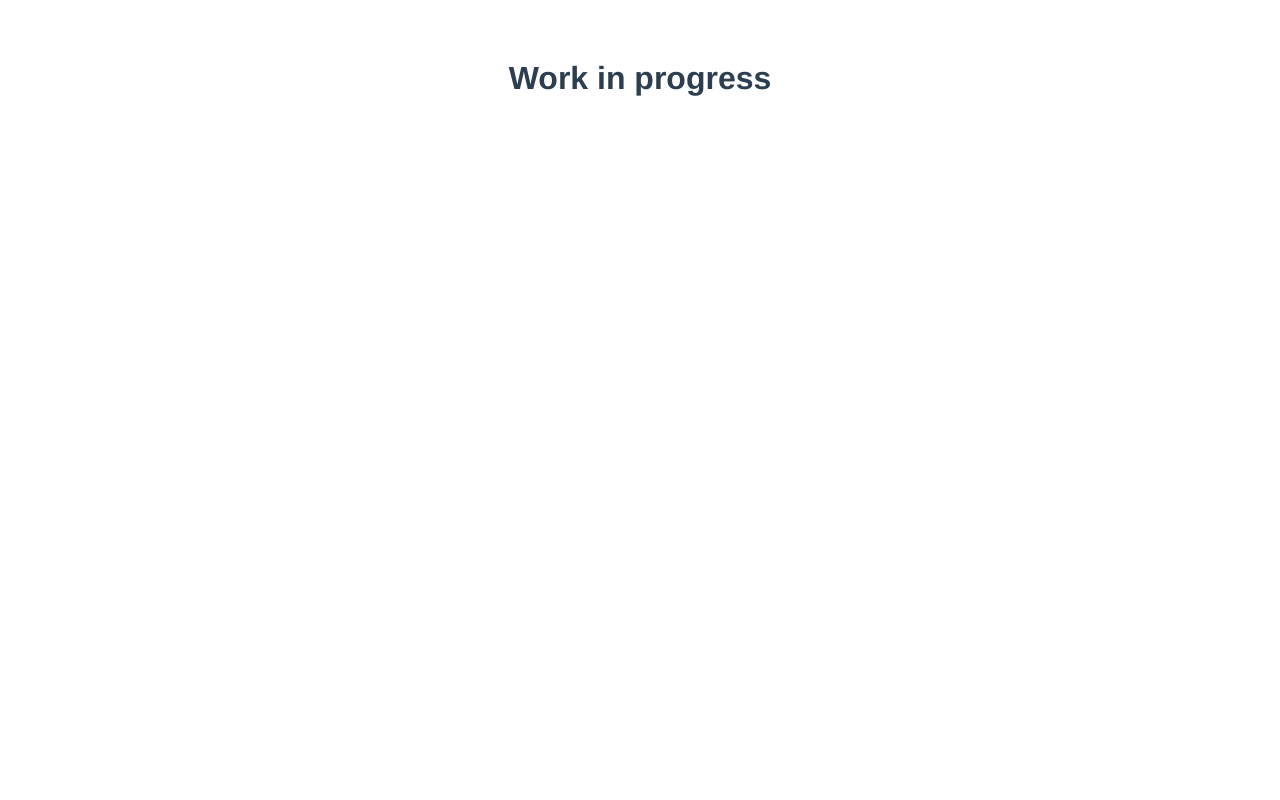
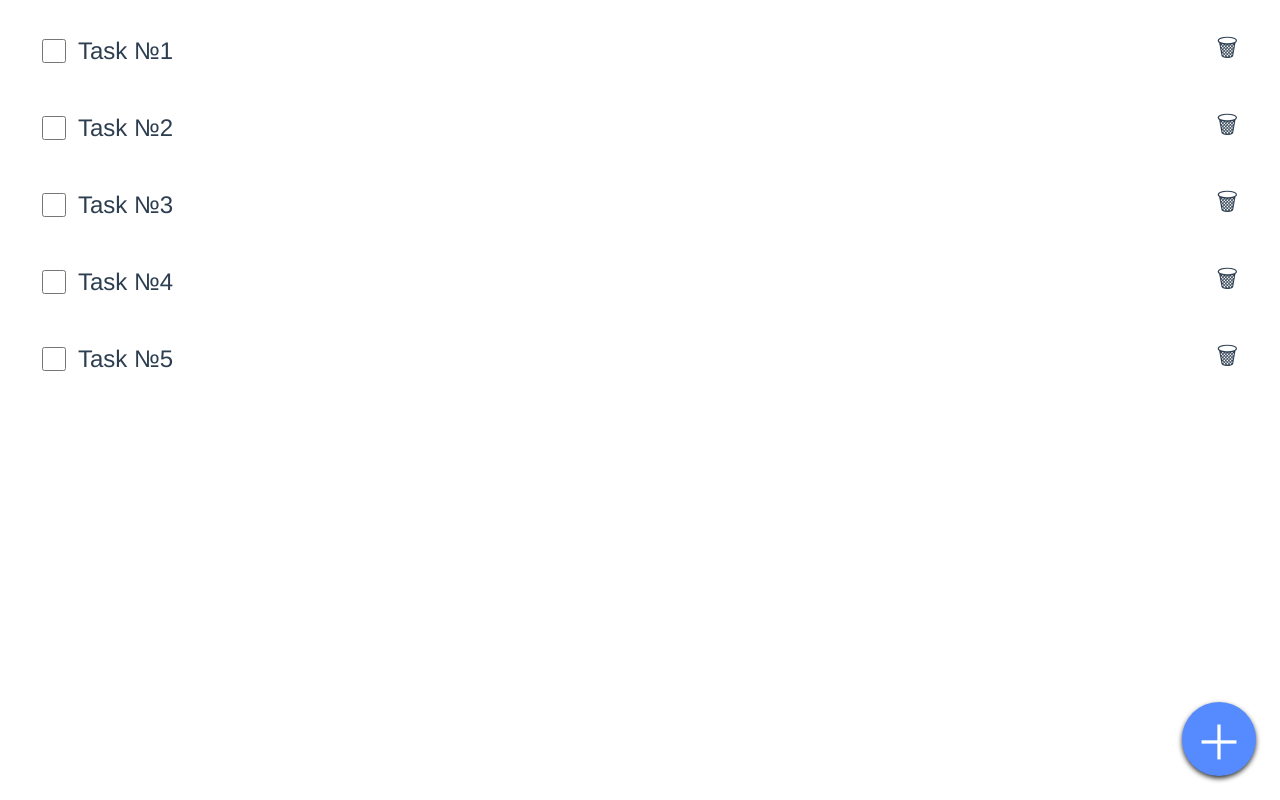
Before and after one commit to IntegerVector/suru, a Vue app: page / in a window 1280 px wide. Built offline with nearby package versions, Linux system fonts and the light colour scheme.

Commit message:
base components initialization

```diff
--- a/public/index.html
+++ b/public/index.html
@@ -1,17 +1,18 @@
 <!DOCTYPE html>
 <html lang="en">
   <head>
+    <base href="/">
     <meta charset="utf-8">
     <meta http-equiv="X-UA-Compatible" content="IE=edge">
     <meta name="viewport" content="width=device-width,initial-scale=1.0">
-    <!-- <link rel="icon" href="<%= BASE_URL %>favicon.ico"> -->
+    <meta name="author" content="Andrew Ryban">
+    <meta name="description" content="Suru, simple task manager">
+    <link rel="icon" href="<%= BASE_URL %>icons/icon-192x192.png">
+    <link rel="manifest" href="<%= BASE_URL %>manifest.webmanifest">
+    <meta name="theme-color" content="#3e6bff">
     <title><%= htmlWebpackPlugin.options.title %></title>
   </head>
-  <body>
-    <noscript>
-      <strong>We're sorry but <%= htmlWebpackPlugin.options.title %> doesn't work properly without JavaScript enabled. Please enable it to continue.</strong>
-    </noscript>
-    <div id="app"></div>
+  <body id="app">
     <!-- built files will be auto injected -->
   </body>
 </html>
--- a/src/App.vue
+++ b/src/App.vue
@@ -1,27 +1,92 @@
 <template>
-  <div id="app">
-    <HelloWorld msg="Work in progress"/>
-  </div>
+  <main class="main-container">
+    <TasksList
+      class="task-list-container"
+      v-bind:tasks="mockData.tasks">
+    </TasksList>
+    <AddTaskListItem
+      class="add-task-list-item-container">
+    </AddTaskListItem>
+  </main>
 </template>
 
 <script>
-import HelloWorld from './components/HelloWorld.vue'
+import TasksList from './components/TasksList.vue';
+import AddTaskListItem from './components/AddTaskListItem.vue';
 
 export default {
   name: 'App',
   components: {
-    HelloWorld
+    TasksList,
+    AddTaskListItem
+  },
+  data() {
+    return {
+      mockData: {
+        tasks: [
+          {
+            id: 1,
+            text: 'Task №1'
+          },
+          {
+            id: 2,
+            text: 'Task №2'
+          },
+          {
+            id: 3,
+            text: 'Task №3'
+          },
+          {
+            id: 4,
+            text: 'Task №4'
+          },
+          {
+            id: 5,
+            text: 'Task №5'
+          },
+        ]
+      }
+    };
   }
 }
 </script>
 
 <style>
-#app {
+:root {
+  font-size: x-large;
+  background-color: white;
+}
+
+* {
   font-family: Avenir, Helvetica, Arial, sans-serif;
   -webkit-font-smoothing: antialiased;
   -moz-osx-font-smoothing: grayscale;
   text-align: center;
   color: #2c3e50;
-  margin-top: 60px;
+  margin: 0;
+  padding: 0;
+}
+
+html, body, main {
+  width: 100%;
+  height: 100%;
+}
+
+.main-container {
+  display: flex;
+  flex-direction: column;
+  justify-content: flex-end;
+}
+
+.task-list-container {
+  flex-grow: 1;
+}
+
+.add-task-list-item-container {
+  position: fixed;
+  bottom: 1rem;
+  right: 1rem;
+  width: 3rem;
+  height: 3rem;
 }
 </style>
--- /dev/null
+++ b/src/components/AddTaskListItem.vue
@@ -0,0 +1,39 @@
+<template>
+  <section class="add-task-section-container">
+    ＋
+  </section>
+</template>
+
+<script>
+export default {
+  name: 'AddTaskListItem'
+}
+</script>
+
+<style scoped>
+.add-task-section-container{
+  display: flex;
+  align-items: center;
+  justify-content: center;
+  font-size: 2rem;
+  user-select: none;
+  outline: none;
+  color: white;
+  border-radius: 50%;
+  border: 1px solid transparent;
+  border-radius: 50%;
+  background-color: #568bff;
+  box-shadow: 0 0.1rem 0.2rem 0 rgba(0, 0, 0, 0.8);
+  -webkit-tap-highlight-color: rgba(255, 255, 255, 0);
+  cursor: pointer;
+}
+
+.add-task-section-container:hover {
+  background-color: #3e6bff;
+  transition: 400ms;
+}
+
+.add-task-section-container:active {
+  background-color: #0000ff;
+}
+</style>
--- a/src/components/HelloWorld.vue
+++ /dev/null
@@ -1,32 +0,0 @@
-<template>
-  <div class="hello">
-    <h1>{{ msg }}</h1>
-  </div>
-</template>
-
-<script>
-export default {
-  name: 'HelloWorld',
-  props: {
-    msg: String
-  }
-}
-</script>
-
-<!-- Add "scoped" attribute to limit CSS to this component only -->
-<style scoped>
-h3 {
-  margin: 40px 0 0;
-}
-ul {
-  list-style-type: none;
-  padding: 0;
-}
-li {
-  display: inline-block;
-  margin: 0 10px;
-}
-a {
-  color: #42b983;
-}
-</style>
--- /dev/null
+++ b/src/components/TaskItem.vue
@@ -0,0 +1,79 @@
+<template>
+  <article class="task-item-container">
+    <input
+      class="status-checkbox"
+      title="set task as done"
+      type="checkbox"
+      id="status"/>
+    <span
+      class="task-text"
+      v-bind:title="text">
+      {{ text }}
+    </span>
+    <button
+      title="delete task"
+      class="delete-button">
+      🗑
+    </button>
+  </article>
+</template>
+
+<script>
+export default {
+  name: 'TaskItem',
+  props: {
+    id: Number,
+    text: String
+  }
+}
+</script>
+
+<style scoped>
+input, button, .task-item-container {
+  cursor: pointer;
+}
+
+.task-item-container {
+  padding: 0.5rem;
+  display: flex;
+  align-items: center;
+  border-radius: 8px;
+}
+
+.task-item-container:hover {
+  background-color: #eeeeee;
+  transition: 400ms;
+}
+
+.task-item-container:active {
+  background-color: #d4d4d4;
+}
+
+.status-checkbox, .delete-button {
+  flex-grow: 0;
+  margin: 0 0.5rem 0 0.5rem;
+}
+
+.status-checkbox {
+  width: 1rem;
+  height: 1rem;
+}
+
+.status-checkbox:hover {
+  border: 2px solid #b8a8ff;
+}
+
+.task-text {
+  flex-grow: 1;
+  text-align: left;
+  overflow: hidden;
+}
+
+.delete-button {
+  font-size: x-large;
+  background-color: transparent;
+  border: 0 solid transparent;
+  outline: none;
+  vertical-align: middle;
+}
+</style>
--- /dev/null
+++ b/src/components/TasksList.vue
@@ -0,0 +1,53 @@
+<template>
+  <section class="tasks-section-container">
+    <ul class="tasks-list">
+      <li
+        class="tasks-item"
+        v-for="task in tasks"
+        v-bind:key="task.id">
+        <TaskItem
+          v-bind:id="task.id"
+          v-bind:text="task.text">
+        </TaskItem>
+      </li>
+    </ul>
+  </section>
+</template>
+
+<script>
+import TaskItem from './TaskItem';
+export default {
+  name: 'TasksList',
+  props: {
+    tasks: Array
+  },
+  components: {
+    TaskItem
+  }
+}
+</script>
+
+<!-- Add "scoped" attribute to limit CSS to this component only -->
+<style scoped>
+ul {
+  list-style-type: none;
+}
+
+li {
+  display: inline-block;
+}
+
+.tasks-section-container {
+  padding: 0.5rem;
+}
+
+.tasks-list {
+  display: flex;
+  flex-direction: column;
+  overflow-y: auto;
+}
+
+.tasks-item {
+  padding: 0.25rem;
+}
+</style>
--- a/src/main.js
+++ b/src/main.js
@@ -1,4 +1,10 @@
 import { createApp } from 'vue'
 import App from './App.vue'
 
+if ('serviceWorker' in navigator) {
+  window.addEventListener('load', () => {
+    navigator.serviceWorker.register('./service-worker.js');
+  });
+}
+
 createApp(App).mount('#app')
--- /dev/null
+++ b/vue.config.js
@@ -0,0 +1,3 @@
+module.exports = {
+  filenameHashing: false
+}
```
Also changed, not shown: public/service-worker.js (added, +32 -0 lines), public/icons/icon-192x192.png (added), public/icons/icon-512x512.png (added), public/manifest.webmanifest (added).
